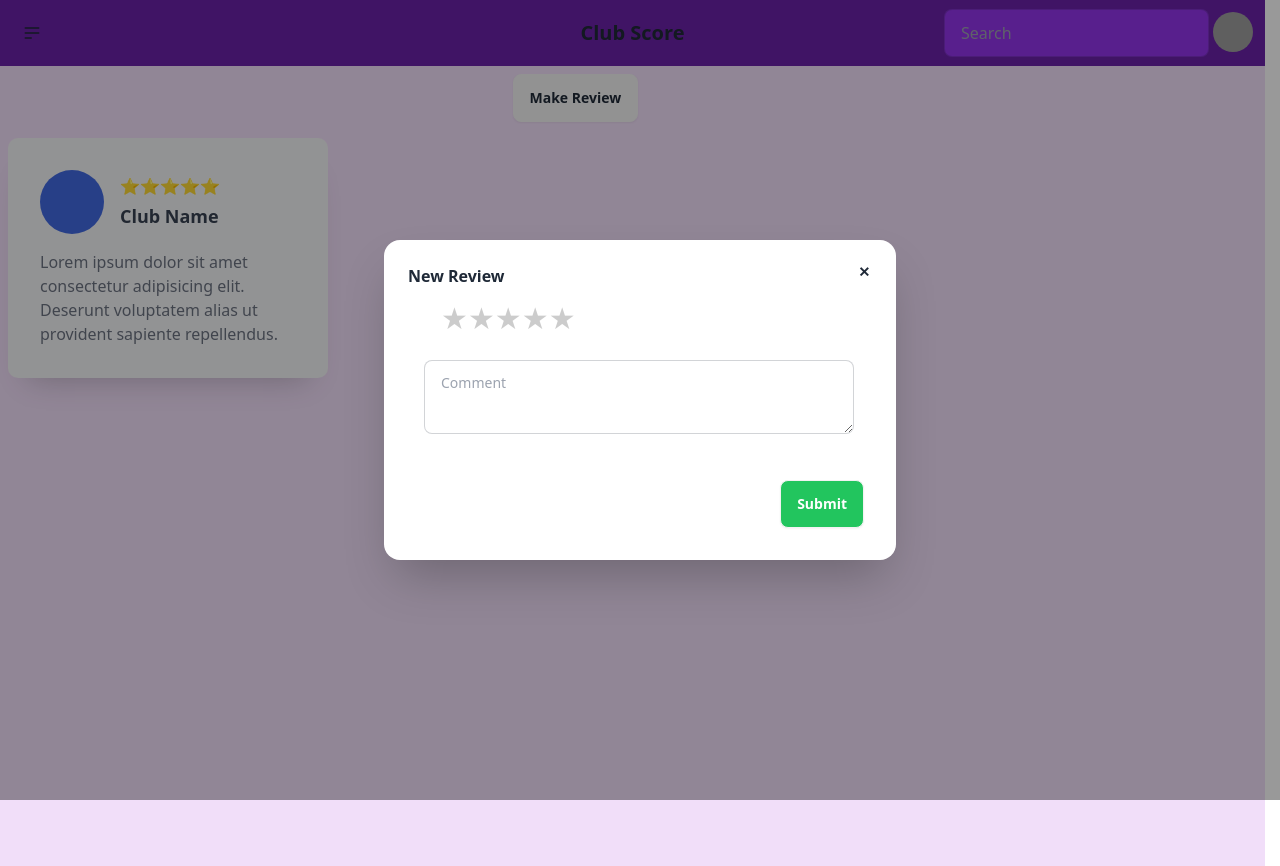
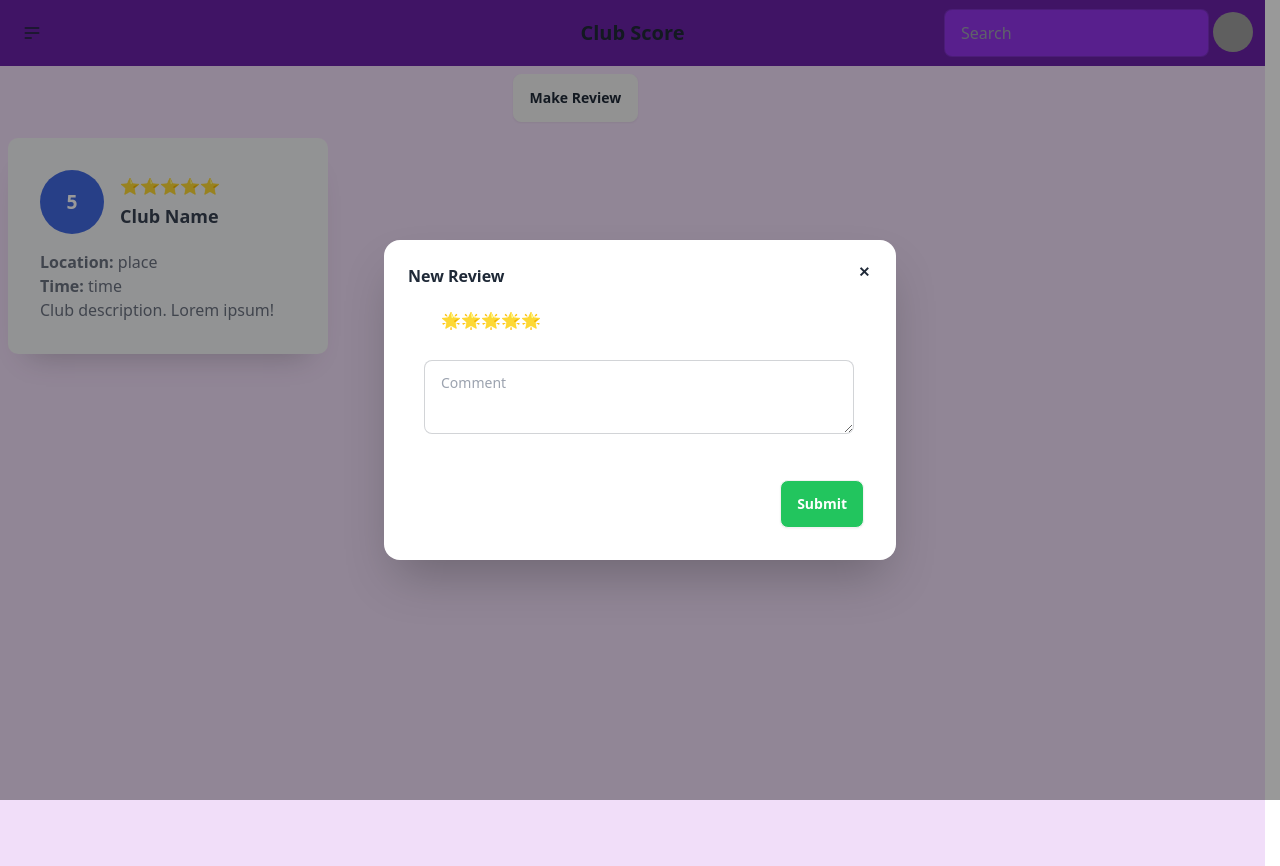
Before and after one commit to Youssup/CommUnity, a Vue app in the folder client/: page /clubs in a window 1280 px wide. Both pictures are taken after a click on the button "Make Review". Built offline with nearby package versions, Linux system fonts and the light colour scheme; grey boxes are pictures that could not be loaded.

Commit message:
modified club card

```diff
--- a/client/src/components/ClubCard.vue
+++ b/client/src/components/ClubCard.vue
@@ -8,7 +8,7 @@
 <!-- /* From Uiverse.io by Yaya12085 */  -->
     <div class="card">
           <div class="header">
-            <div class="rating"></div>
+            <div class="rating">5</div>
             <div>
               <div class="stars">
                 <p>&#11088;&#11088;&#11088;&#11088;&#11088;</p>
@@ -17,10 +17,11 @@
             </div>
           </div>
 
-          <p class="message">
-            Lorem ipsum dolor sit amet consectetur adipisicing elit. Deserunt
-            voluptatem alias ut provident sapiente repellendus.
-          </p>
+          <ul class="message">
+            <p><b>Location: </b>place</p>
+            <p><b>Time: </b>time</p>
+            <p>Club description. Lorem ipsum!</p>
+          </ul>
     </div>
 
 </template>
@@ -50,6 +51,12 @@
   width: 4rem;
   border-radius: 9999px;
   background-color: royalblue;
+  display: flex;
+  justify-content: center;
+  align-items: center;
+  color: white;
+  font-size: larger;
+  font-weight: 600;
 }
 
 .stars {
--- a/client/src/components/MakeReview.vue
+++ b/client/src/components/MakeReview.vue
@@ -19,16 +19,7 @@ const isOpen = ref(false)
                     <label class="input flex items-center gap-2">
                         <!-- /* From Uiverse.io by PriyanshuGupta28 */  -->
                         <div class="rating">
-                        <input value="5" name="rating" id="star5" type="radio">
-                        <label for="star5"></label>
-                        <input value="4" name="rating" id="star4" type="radio">
-                        <label for="star4"></label>
-                        <input value="3" name="rating" id="star3" type="radio">
-                        <label for="star3"></label>
-                        <input value="2" name="rating" id="star2" type="radio">
-                        <label for="star2"></label>
-                        <input value="1" name="rating" id="star1" type="radio">
-                        <label for="star1"></label>
+                            <p>&#127775;&#127775;&#127775;&#127775;&#127775;</p>
                         </div>
                     </label>
                     <textarea class="textarea textarea-bordered" placeholder="Comment"></textarea>
```
